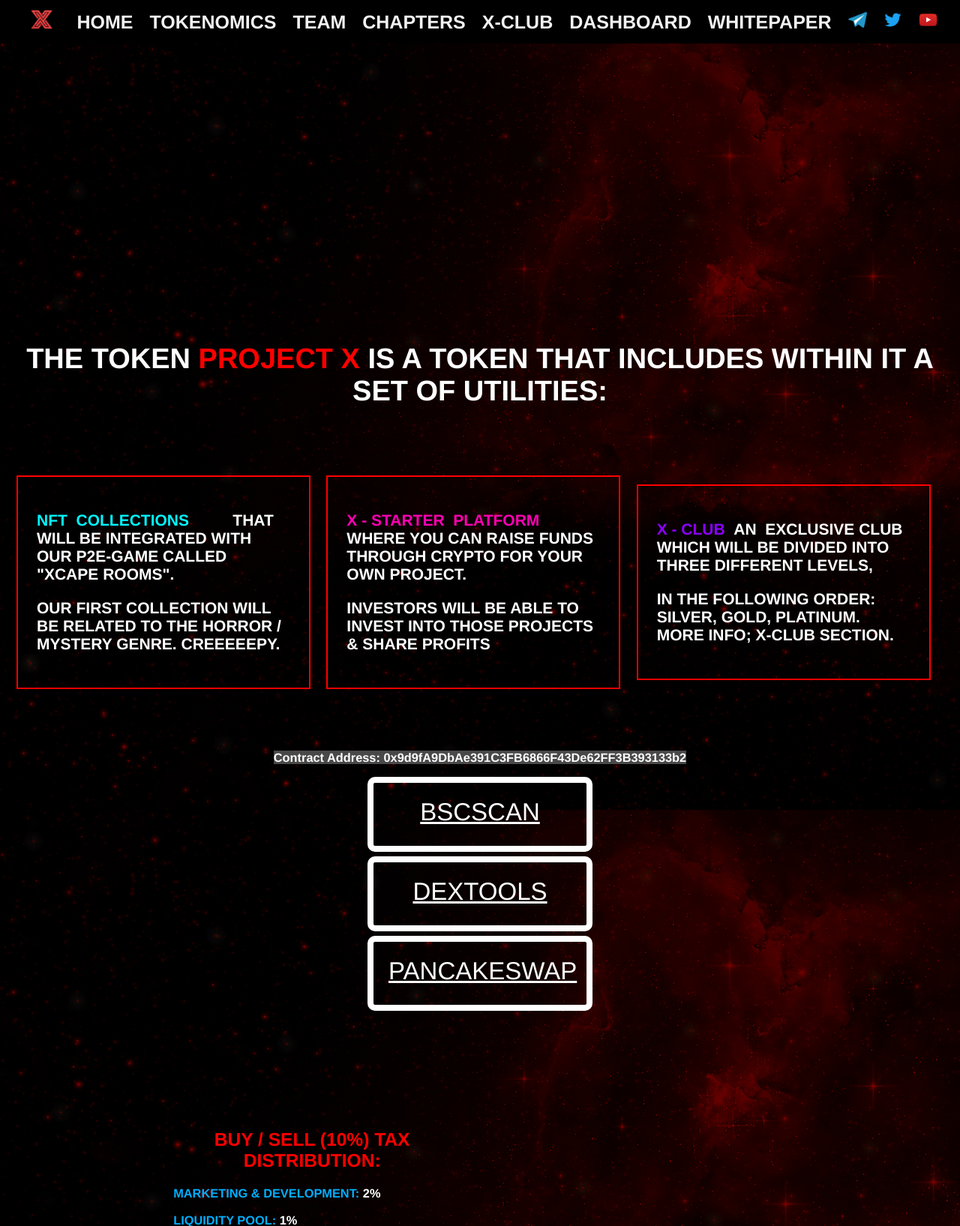
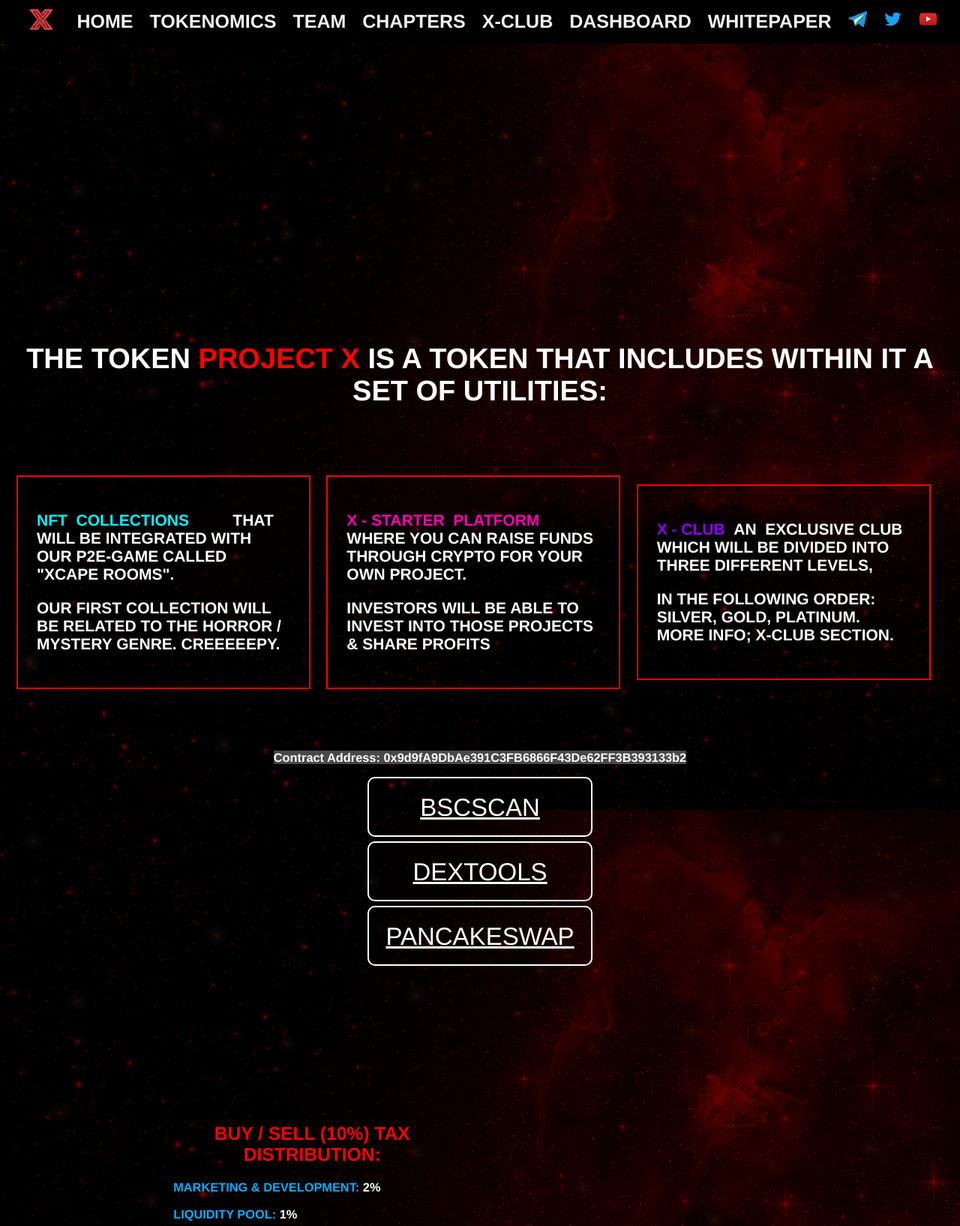
Before and after one commit to Benny902/ProXtoken, a PHP site: page / in a window 1280 px wide. Shown: the top 1635 px of the page at 75% size. Run offline with PHP 8.4, Linux system fonts and the light colour scheme.

Commit message:
some visual fixs

```diff
--- a/css/styles.css
+++ b/css/styles.css
@@ -48,18 +48,18 @@
 
 .button {
   width: 300px;
-  height: 100px;
+  height: 80px;
   border:none;
-  border:solid 8px white;
+  border:solid 2px white;
   border-radius: 10px;
   background: rgba(255, 255, 255,0);
   font-size: 33px;
-  padding: 20px;
+  padding-top: 20px;
   color:white;
 }
 
 .button:hover {
-  background:rgb(71, 71, 71);
+  background:rgba(107, 107, 107, 0.322);
   color:white;
 }
 
--- a/index.html
+++ b/index.html
@@ -3,7 +3,7 @@
 
 <head>
 <link rel="stylesheet" href="../ProXbsc/css/styles.css">
-<link rel="icon" href="../ProXbsc/media/prox500.png">
+<link rel="icon" href="../ProXbsc/media/prox500new.png">
 <title>Project X</title>
 <meta charset="utf-8">
 <meta name="viewport" content="width=device-width">
@@ -12,7 +12,7 @@
 <body>
   <div>
 <div class="navbar">
-        <a class="navbar-brand" href="../ProXbsc/index.html#HOME"><img src="../ProXbsc/media/prox500.png" alt="icon" style="max-width: 50px; max-height: 50x"></img></a></a>
+        <a class="navbar-brand" href="../ProXbsc/index.html#HOME"><img src="../ProXbsc/media/prox500new.png" alt="icon" style="max-width: 50px; max-height: 50x"></img></a></a>
         <a href="../ProXbsc/index.html#HOME"><b>HOME</b></a>
         <a href="../ProXbsc/index.html#TOKENOMICS"><b>TOKENOMICS</b></a>
         <a href="../ProXbsc/index.html#TEAM"><b>TEAM</b></a>
@@ -95,6 +95,7 @@
     <a id="TOKENOMICS"></a>
     <div><table class="table3"><tr></td></tr></table> </div>
     <div><table class="table3"><tr></td></tr></table> </div>
+    <div><table class="table3"><tr></td></tr></table> </div>
 
 <div>
   <h3>
@@ -139,6 +140,8 @@
 
 
 <a id="TEAM"></a>
+<div><table class="table3"><tr></td></tr></table> </div>
+<div><table class="table3"><tr></td></tr></table> </div>
 <div><table class="table3"><tr></td></tr></table> </div>
 <div><table class="table3"><tr></td></tr></table> </div>
 
@@ -257,6 +260,8 @@
  <a id="CHAPTERS"></a>
  <div><table class="table3"><tr></td></tr></table> </div>
  <div><table class="table3"><tr></td></tr></table> </div>
+ <div><table class="table3"><tr></td></tr></table> </div>
+ <div><table class="table3"><tr></td></tr></table> </div>
 
  <div>
    <h1 style ="text-align:center;"><span style="color:red;">CHAPTERS:</span> </h1>
--- a/pages/dashboard.html
+++ b/pages/dashboard.html
@@ -3,7 +3,7 @@
 <head>
 <link rel="stylesheet" href="../css/styles.css">
 <meta name="viewport" content="width=device-width, initial-scale=1">
-<link rel="icon" href="../media/prox500.png">
+<link rel="icon" href="../media/prox500new.png">
 <title>Project X</title>
 <meta charset="utf-8">
 <meta name="viewport" content="width=device-width">
@@ -12,7 +12,7 @@
 <body>
 
        <div class="navbar">
-        <a class="navbar-brand" href="../index.html#HOME"><img src="../media/prox500.png" alt="icon" style="max-width: 50px; max-height: 50x"></img></a></a>
+        <a class="navbar-brand" href="../index.html#HOME"><img src="../media/prox500new.png" alt="icon" style="max-width: 50px; max-height: 50x"></img></a></a>
         <a href="../index.html#HOME"><b>HOME</b></a>
         <a href="../index.html#TOKENOMICS"><b>TOKENOMICS</b></a>
         <a href="../index.html#TEAM"><b>TEAM</b></a>
--- a/pages/whitepaper.html
+++ b/pages/whitepaper.html
@@ -3,7 +3,7 @@
 <head>
 <link rel="stylesheet" href="../css/styles.css">
 <meta name="viewport" content="width=device-width, initial-scale=1">
-<link rel="icon" href="../media/prox500.png">
+<link rel="icon" href="../media/prox500new.png">
 <title>Project X</title>
 <meta charset="utf-8">
 <meta name="viewport" content="width=device-width">
@@ -11,7 +11,7 @@
 
 <body>
     <div class="navbar">
-        <a class="navbar-brand" href="../index.html#HOME"><img src="../media/prox500.png" alt="icon" style="max-width: 50px; max-height: 50x"></img></a></a>
+        <a class="navbar-brand" href="../index.html#HOME"><img src="../media/prox500new.png" alt="icon" style="max-width: 50px; max-height: 50x"></img></a></a>
         <a href="../index.html#HOME"><b>HOME</b></a>
         <a href="../index.html#TOKENOMICS"><b>TOKENOMICS</b></a>
         <a href="../index.html#TEAM"><b>TEAM</b></a>
--- a/pages/xclub.html
+++ b/pages/xclub.html
@@ -3,7 +3,7 @@
 <head>
 <link rel="stylesheet" href="../css/styles.css">
 <meta name="viewport" content="width=device-width, initial-scale=1">
-<link rel="icon" href="../media/prox500.png">
+<link rel="icon" href="../media/prox500new.png">
 <title>Project X</title>
 <meta charset="utf-8">
 <meta name="viewport" content="width=device-width">
@@ -12,7 +12,7 @@
 <body>
 
     <div class="navbar">
-        <a class="navbar-brand" href="../index.html#HOME"><img src="../media/prox500.png" alt="icon" style="max-width: 50px; max-height: 50x"></img></a></a>
+        <a class="navbar-brand" href="../index.html#HOME"><img src="../media/prox500new.png" alt="icon" style="max-width: 50px; max-height: 50x"></img></a></a>
         <a href="../index.html#HOME"><b>HOME</b></a>
         <a href="../index.html#TOKENOMICS"><b>TOKENOMICS</b></a>
         <a href="../index.html#TEAM"><b>TEAM</b></a>
```
Also changed, not shown: README.md, media/prox500new.png (added), media/prox55.png (added).
